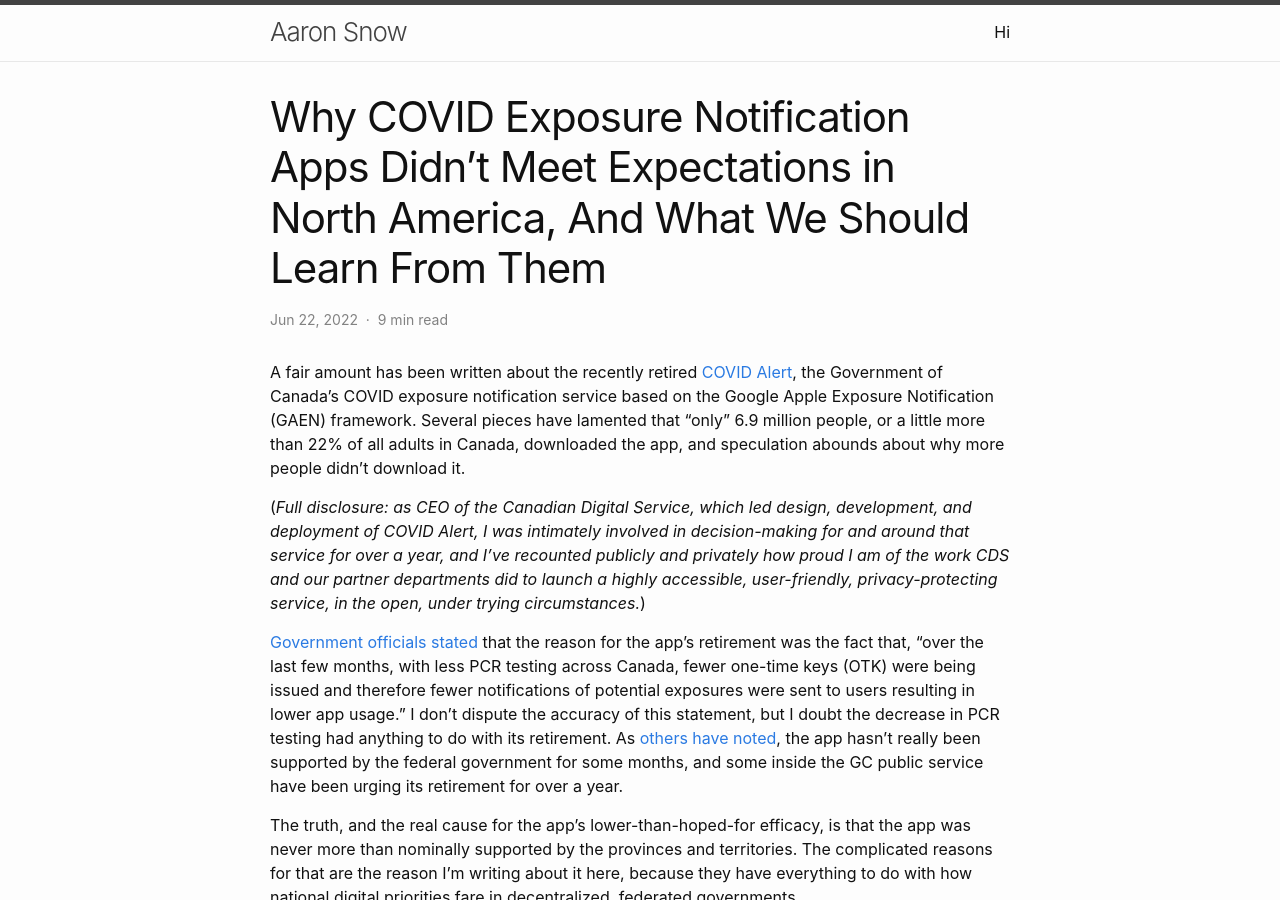
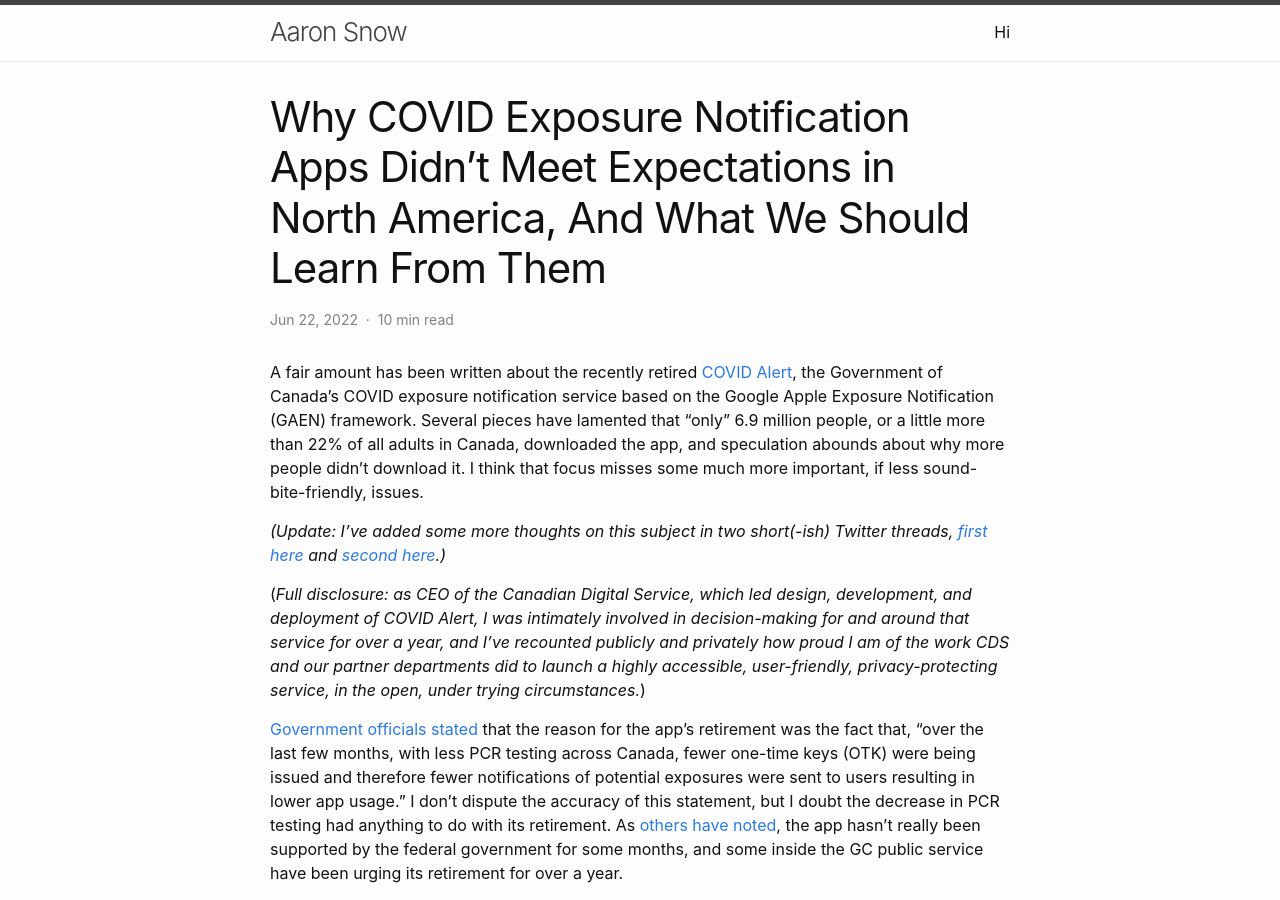
Before and after one commit to aaronsnow/aaronsnow.github.io, a Jekyll site: the page built from _posts/2022-06-22-why-exposure-notification-apps-didnt-meet-expectations.md, in a window 1280 px wide and 900 px high. Built offline with Jekyll 4.4.1, drawn with Linux system fonts in a browser that asks for light colours.

Commit message:
Added links to related twitter threads; added punchier end to first paragraph

```diff
--- a/_posts/2022-06-22-why-exposure-notification-apps-didnt-meet-expectations.md
+++ b/_posts/2022-06-22-why-exposure-notification-apps-didnt-meet-expectations.md
@@ -6,7 +6,9 @@
 reveal: true
 ---
 
-A fair amount has been written about the recently retired [COVID Alert](https://canada.ca/covid-alert), the Government of Canada’s COVID exposure notification service based on the Google Apple Exposure Notification (GAEN) framework. Several pieces have lamented that “only” 6.9 million people, or a little more than 22% of all adults in Canada, downloaded the app, and speculation abounds about why more people didn’t download it.
+A fair amount has been written about the recently retired [COVID Alert](https://canada.ca/covid-alert), the Government of Canada’s COVID exposure notification service based on the Google Apple Exposure Notification (GAEN) framework. Several pieces have lamented that “only” 6.9 million people, or a little more than 22% of all adults in Canada, downloaded the app, and speculation abounds about why more people didn’t download it. I think that focus misses some much more important, if less sound-bite-friendly, issues.
+
+_(Update: I've added some more thoughts on this subject in two short(-ish) Twitter threads, [first here](https://twitter.com/aaronsnow/status/1539725685589266432) and [second here](https://twitter.com/aaronsnow/status/1540156314084589569).)_
 
 <!--more-->
 
```
